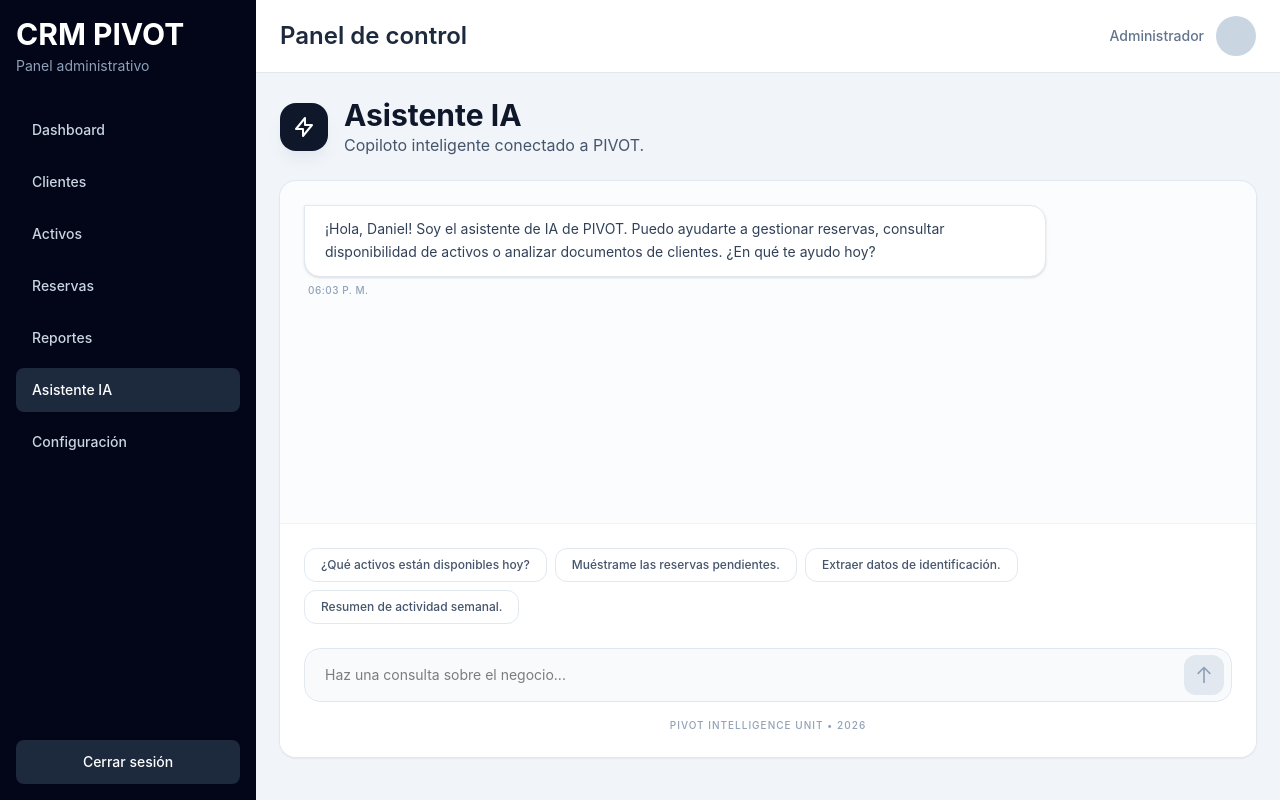
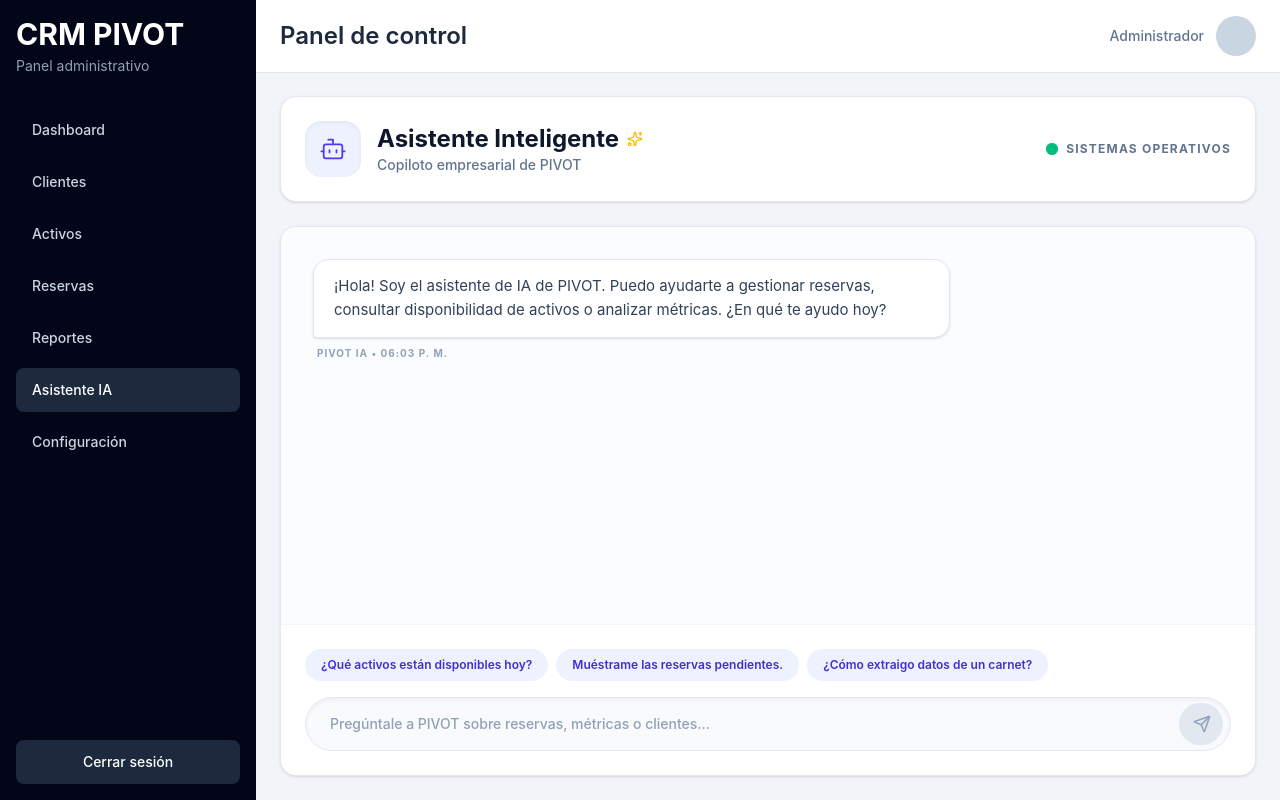
Before and after one commit to Nanotec442/CRM-frontend, a React (Vite) app: page /panel/asistente-ia in a window 1280 px wide. Built offline with nearby package versions, Linux system fonts and the light colour scheme; sample sign-in values are in the browser's storage.

Commit message:
Ajustes con el backend

```diff
--- a/src/pages/private/AsistenteIA.jsx
+++ b/src/pages/private/AsistenteIA.jsx
@@ -1,30 +1,51 @@
 import { useState, useRef, useEffect } from "react";
+import { toast } from "react-toastify"; // Importamos la librería de notificaciones
+import { Bot, Send, Sparkles } from "lucide-react"; // Iconos más limpios
+
+import api from "../../services/api";
 
 /**
- * Asistente de IA (Copiloto) de PIVOT.
- * Interfaz de chat interactiva para consultas sobre la base de datos y procesamiento de documentos.
+ * @component AsistenteIA
+ * @description Módulo de chat interactivo que conecta al usuario final con el modelo de IA (Gemini/FastAPI).
+ * Permite realizar consultas en lenguaje natural sobre la base de datos (reservas, activos, etc.).
+ * * @returns {JSX.Element} Interfaz de usuario del chat con animaciones y auto-scroll.
  */
 const AsistenteIA = () => {
+  // --- 1. ESTADOS DEL COMPONENTE ---
   const [inputTexto, setInputTexto] = useState("");
+  const [iaEscribiendo, setIaEscribiendo] = useState(false);
+
+  // Estado inicial del historial de mensajes
   const [mensajes, setMensajes] = useState([
     {
       id: 1,
       rol: "ia",
-      texto: "¡Hola, Daniel! Soy el asistente de IA de PIVOT. Puedo ayudarte a gestionar reservas, consultar disponibilidad de activos o analizar documentos de clientes. ¿En qué te ayudo hoy?",
+      texto: "¡Hola! Soy el asistente de IA de PIVOT. Puedo ayudarte a gestionar reservas, consultar disponibilidad de activos o analizar métricas. ¿En qué te ayudo hoy?",
       hora: new Date().toLocaleTimeString("es-CL", { hour: "2-digit", minute: "2-digit" }),
     },
   ]);
 
-  const [iaEscribiendo, setIaEscribiendo] = useState(false);
+  // Referencia al final de la lista de mensajes para el auto-scroll
   const mensajesEndRef = useRef(null);
 
+  // --- 2. EFECTOS SECUNDARIOS (Hooks) ---
+  /**
+   * Efecto que se ejecuta cada vez que el arreglo de 'mensajes' cambia.
+   * Hace un scroll suave hacia abajo para mostrar siempre el último mensaje.
+   */
   useEffect(() => {
     mensajesEndRef.current?.scrollIntoView({ behavior: "smooth" });
   }, [mensajes]);
 
-  const enviarMensaje = (texto) => {
-    if (!texto.trim()) return;
+// --- 3. FUNCIONES CONTROLADORAS ---
+  /**
+   * Procesa el envío de un nuevo mensaje por parte del usuario y se comunica con el backend usando Axios.
+   * @param {string} texto - El contenido del mensaje escrito por el usuario.
+   */
+  const enviarMensaje = async (texto) => {
+    if (!texto.trim()) return; // Evita enviar mensajes vacíos
 
+    // 3.1. Crear y mostrar el mensaje del usuario inmediatamente en la UI
     const nuevoMensajeUsuario = {
       id: Date.now(),
       rol: "usuario",
@@ -33,90 +54,133 @@ const AsistenteIA = () => {
     };
 
     setMensajes((prev) => [...prev, nuevoMensajeUsuario]);
-    setInputTexto("");
-    setIaEscribiendo(true);
+    setInputTexto(""); // Limpiamos el input
+    setIaEscribiendo(true); // Activamos la animación de "Escribiendo..."
 
-    // Simulación de respuesta (Pendiente conexión con FastAPI/Gemini)
-    setTimeout(() => {
+    // 3.2. Comunicación con el backend usando Axios (¡Mucho más limpio!)
+    try {
+      // ✅ Usamos tu instancia "api". El token se envía solo gracias al interceptor.
+      const response = await api.post("/chat/ayuda", {
+        pregunta: texto
+      });
+
+      // 3.3. Crear y mostrar la respuesta exitosa de la IA
       const respuestaIA = {
         id: Date.now() + 1,
         rol: "ia",
-        texto: "Entendido. Estoy procesando tu consulta técnica sobre PIVOT. Actualmente estoy en fase de demostración, pero pronto podré ejecutar acciones directamente en tu base de datos.",
+        // Axios ya convierte el JSON, así que accedemos directamente a response.data
+        texto: response.data.respuesta || "Lo siento, no pude procesar una respuesta de texto válida.",
         hora: new Date().toLocaleTimeString("es-CL", { hour: "2-digit", minute: "2-digit" }),
       };
+
       setMensajes((prev) => [...prev, respuestaIA]);
+
+    } catch (error) {
+      console.error("Error en Asistente IA:", error);
+
+      // 3.4. Manejo de Errores con Axios
+      if (error.response) {
+        if (error.response.status === 401 || error.response.status === 403) {
+          toast.error("Tu sesión ha expirado. Por favor, vuelve a iniciar sesión.");
+        } else {
+          toast.error("Error del servidor al contactar a la IA.");
+        }
+      } else {
+        toast.error("Error de conexión. Revisa tu internet.");
+      }
+
+    } finally {
+      // 3.5. Apagamos la animación de carga independientemente del resultado
       setIaEscribiendo(false);
-    }, 1500);
+    }
   };
 
+  // Sugerencias rápidas predefinidas para ayudar al usuario
   const sugerencias = [
     "¿Qué activos están disponibles hoy?",
     "Muéstrame las reservas pendientes.",
-    "Extraer datos de identificación.",
-    "Resumen de actividad semanal.",
+    "¿Cómo extraigo datos de un carnet?",
   ];
 
+  // --- 4. RENDERIZADO DE LA INTERFAZ ---
   return (
-    <div className="space-y-6 font-sans h-[calc(100vh-140px)] flex flex-col">
-      {/* Encabezado */}
-      <section className="flex items-center gap-4">
-        <div className="bg-slate-900 text-white p-3 rounded-2xl shadow-lg shadow-slate-200">
-          <svg className="w-6 h-6" fill="none" stroke="currentColor" viewBox="0 0 24 24">
-            <path strokeLinecap="round" strokeLinejoin="round" strokeWidth={2} d="M13 10V3L4 14h7v7l9-11h-7z" />
-          </svg>
+    <div className="space-y-6 font-sans h-[calc(100vh-120px)] flex flex-col max-w-5xl mx-auto animate-in fade-in duration-500">
+
+      {/* --- Encabezado --- */}
+      <section className="flex items-center justify-between bg-white p-6 rounded-2xl shadow-sm border border-slate-200">
+        <div className="flex items-center gap-4">
+          <div className="bg-indigo-50 text-indigo-600 p-3.5 rounded-2xl shadow-inner">
+            <Bot size={28} strokeWidth={1.5} />
+          </div>
+          <div>
+            <h1 className="text-2xl font-bold text-slate-900 flex items-center gap-2">
+              Asistente Inteligente <Sparkles size={16} className="text-amber-400" />
+            </h1>
+            <p className="text-sm text-slate-500 font-medium">Copiloto empresarial de PIVOT</p>
+          </div>
         </div>
-        <div>
-          <h1 className="text-3xl font-bold text-slate-900">Asistente IA</h1>
-          <p className="text-slate-600">Copiloto inteligente conectado a PIVOT.</p>
+        <div className="hidden sm:flex items-center gap-2">
+          <span className="relative flex h-3 w-3">
+            <span className="animate-ping absolute inline-flex h-full w-full rounded-full bg-emerald-400 opacity-75"></span>
+            <span className="relative inline-flex rounded-full h-3 w-3 bg-emerald-500"></span>
+          </span>
+          <span className="text-xs font-bold text-slate-500 uppercase tracking-widest">Sistemas Operativos</span>
         </div>
       </section>
 
-      {/* Contenedor del Chat */}
-      <main className="flex-1 bg-white rounded-2xl shadow-sm ring-1 ring-slate-200 overflow-hidden flex flex-col">
+      {/* --- Contenedor Principal del Chat --- */}
+      <main className="flex-1 bg-white rounded-2xl shadow-sm border border-slate-200 overflow-hidden flex flex-col relative">
 
-        {/* Área de Conversación */}
-        <div className="flex-1 overflow-y-auto p-6 space-y-6 bg-slate-50/50">
+        {/* Área de Historial de Conversación */}
+        <div className="flex-1 overflow-y-auto p-4 md:p-8 space-y-6 bg-slate-50/50 scroll-smooth">
           {mensajes.map((msg) => (
             <div
               key={msg.id}
-              className={`flex flex-col ${msg.rol === "usuario" ? "items-end" : "items-start"}`}
+              className={`flex flex-col w-full animate-in fade-in slide-in-from-bottom-2 duration-300 ${
+                msg.rol === "usuario" ? "items-end" : "items-start"
+              }`}
             >
               <div
-                className={`max-w-[80%] px-5 py-3 rounded-2xl text-sm leading-relaxed shadow-sm ${
+                className={`max-w-[85%] md:max-w-[70%] px-5 py-3.5 text-[15px] leading-relaxed shadow-sm ${
                   msg.rol === "usuario"
-                    ? "bg-slate-900 text-white rounded-tr-none"
-                    : "bg-white text-slate-700 border border-slate-200 rounded-tl-none"
+                    ? "bg-slate-900 text-white rounded-2xl rounded-br-sm" // Globo del usuario (oscuro, punta der)
+                    : "bg-white text-slate-700 border border-slate-200 rounded-2xl rounded-bl-sm" // Globo IA (claro, punta izq)
                 }`}
               >
                 {msg.texto}
               </div>
-              <span className="text-[10px] font-medium text-slate-400 mt-1.5 px-1 uppercase tracking-wider">
-                {msg.hora}
+              <span className="text-[10px] font-bold text-slate-400 mt-2 px-1 uppercase tracking-widest">
+                {msg.rol === "ia" ? "PIVOT IA • " : "TÚ • "} {msg.hora}
               </span>
             </div>
           ))}
 
+          {/* Animación de "IA Escribiendo..." */}
           {iaEscribiendo && (
-            <div className="flex items-start">
-              <div className="bg-white border border-slate-200 px-4 py-3 rounded-2xl rounded-tl-none shadow-sm flex gap-1.5 items-center">
-                <div className="w-1.5 h-1.5 bg-slate-400 rounded-full animate-bounce"></div>
-                <div className="w-1.5 h-1.5 bg-slate-400 rounded-full animate-bounce [animation-delay:0.2s]"></div>
-                <div className="w-1.5 h-1.5 bg-slate-400 rounded-full animate-bounce [animation-delay:0.4s]"></div>
+            <div className="flex items-start animate-in fade-in">
+              <div className="bg-white border border-slate-200 px-5 py-4 rounded-2xl rounded-bl-sm shadow-sm flex gap-1.5 items-center">
+                <div className="w-2 h-2 bg-indigo-400 rounded-full animate-bounce"></div>
+                <div className="w-2 h-2 bg-indigo-400 rounded-full animate-bounce [animation-delay:0.2s]"></div>
+                <div className="w-2 h-2 bg-indigo-400 rounded-full animate-bounce [animation-delay:0.4s]"></div>
               </div>
             </div>
           )}
-          <div ref={mensajesEndRef} />
+
+          {/* Div invisible para forzar el scroll al final */}
+          <div ref={mensajesEndRef} className="h-4" />
         </div>
 
-        {/* Input y Acciones */}
-        <footer className="p-6 bg-white border-t border-slate-100">
+        {/* --- Footer: Input y Sugerencias --- */}
+        <footer className="p-4 md:p-6 bg-white border-t border-slate-100">
+
+          {/* Sugerencias (Se ocultan cuando la conversación avanza para no estorbar) */}
           {mensajes.length <= 2 && (
-            <div className="flex flex-wrap gap-2 mb-6">
+            <div className="flex flex-wrap gap-2 mb-4 animate-in fade-in">
               {sugerencias.map((sug, index) => (
                 <button
                   key={index}
                   onClick={() => enviarMensaje(sug)}
-                  className="text-xs font-medium bg-white hover:bg-slate-900 hover:text-white text-slate-600 border border-slate-200 rounded-xl px-4 py-2 transition-all active:scale-95"
+                  className="text-xs font-semibold bg-indigo-50 hover:bg-indigo-600 hover:text-white text-indigo-700 rounded-full px-4 py-2 transition-all active:scale-95"
                 >
                   {sug}
                 </button>
@@ -124,6 +188,7 @@ const AsistenteIA = () => {
             </div>
           )}
 
+          {/* Formulario de envío de texto */}
           <form
             onSubmit={(e) => {
               e.preventDefault();
@@ -135,27 +200,24 @@ const AsistenteIA = () => {
               type="text"
               value={inputTexto}
               onChange={(e) => setInputTexto(e.target.value)}
-              placeholder="Haz una consulta sobre el negocio..."
-              className="w-full pl-5 pr-16 py-4 bg-slate-50 border border-slate-200 rounded-2xl focus:ring-4 focus:ring-slate-900/5 focus:border-slate-900 focus:bg-white outline-none transition-all text-sm"
+              placeholder="Pregúntale a PIVOT sobre reservas, métricas o clientes..."
+              className="w-full pl-6 pr-16 py-4 bg-slate-50 border border-slate-200 rounded-full focus:ring-4 focus:ring-indigo-500/10 focus:border-indigo-500 focus:bg-white outline-none transition-all text-sm font-medium placeholder:text-slate-400 shadow-inner"
               disabled={iaEscribiendo}
+              autoComplete="off"
             />
             <button
               type="submit"
               disabled={!inputTexto.trim() || iaEscribiendo}
-              className={`absolute right-2 p-2.5 rounded-xl transition-all ${
+              className={`absolute right-2 p-3 rounded-full transition-all duration-200 ${
                 inputTexto.trim() && !iaEscribiendo
-                  ? "bg-slate-900 text-white shadow-md hover:scale-105"
+                  ? "bg-indigo-600 text-white shadow-md hover:bg-indigo-700 hover:scale-105 active:scale-95"
                   : "bg-slate-200 text-slate-400 cursor-not-allowed"
               }`}
             >
-              <svg className="w-5 h-5" fill="none" stroke="currentColor" viewBox="0 0 24 24">
-                <path strokeLinecap="round" strokeLinejoin="round" strokeWidth={2} d="M5 10l7-7m0 0l7 7m-7-7v18" />
-              </svg>
+              <Send size={18} className="ml-0.5" />
             </button>
           </form>
-          <p className="text-center mt-4 text-[10px] text-slate-400 font-medium uppercase tracking-widest">
-            Pivot Intelligence Unit • 2026
-          </p>
+
         </footer>
       </main>
     </div>
--- a/src/pages/private/Configuracion.jsx
+++ b/src/pages/private/Configuracion.jsx
@@ -142,7 +142,7 @@ const Configuracion = () => {
 };
 
 /**
- * Componente de Carga de IA (Diseño Premium)
+ * Componente de Carga de IA
  */
 const ProcessingLoader = () => (
   <div className="flex flex-col items-center justify-center h-full min-h-87.5 bg-indigo-50/50 rounded-xl border border-dashed border-indigo-100 animate-in fade-in duration-500">
```
Also changed, not shown: src/components/activos/NuevoActivoVista.jsx (+27 -42 lines), src/components/clientes/NuevoClienteVista.jsx (+22 -33 lines), src/components/configuracion/DocumentosConfig.jsx (+25 -31 lines).
